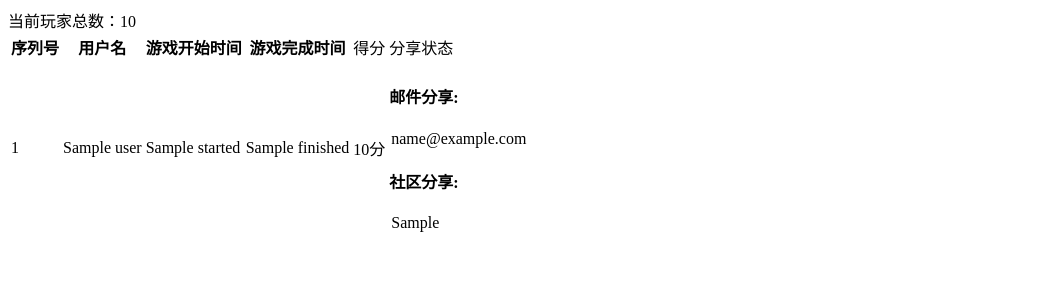
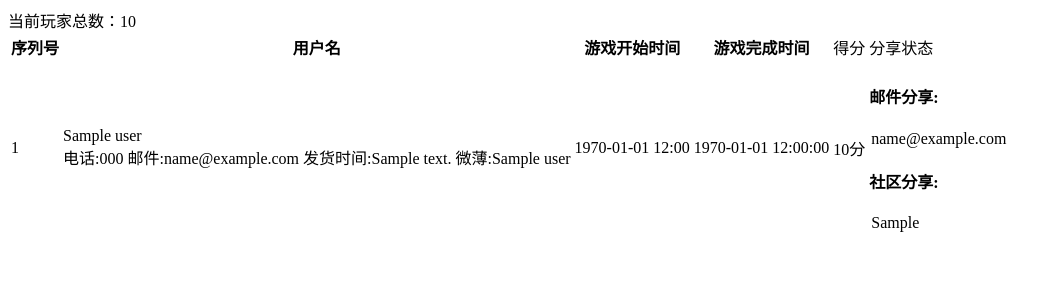
Before and after one commit to jackey/minigame, a CodeIgniter app: template application/views/game_manage.php in a window 1280 px wide. Shown: the top 300 px of the page, without its empty margins (0-1060 px from the left). Run offline with CodeIgniter, Linux system fonts and the light colour scheme; the template is opened without the code that fills it: most values are stand-ins (such as "Sample title", 1, 10 or a date in 2020).

Commit message:
game manage order

```diff
--- a/application/controllers/game.php
+++ b/application/controllers/game.php
@@ -20,6 +20,8 @@ class Game extends CI_Controller {
 		if ($user = $this->_is_login()) {
 			if (in_array($user->name, $admin_users_name)) {
 				//TODO:
+				$this->db->order_by('score', "DESC");
+				$this->db->order_by('finished', "DESC");
 				$query = $this->db->get_where("user_game");
 				$view_data = array(
 					'total' => $query->num_rows(),
--- a/application/views/game_manage.php
+++ b/application/views/game_manage.php
@@ -29,9 +29,23 @@
 				<?php foreach ($rows as $row):?>
 					<tr>
 						<td><?php echo $row->id?></td>
-						<td><?php echo $row->user->name?></td>
-						<td><?php echo $row->started?></td>
-						<td><?php echo $row->finished?></td>
+						<td>
+							<?php echo $row->user->real_name?>
+							<div>
+								<span>电话:</span><span><?php echo $row->user->phone?></span>
+								<span>邮件:</span><span><?php echo $row->user->mail?></span>
+								<span>发货时间:</span><span><?php echo $row->user->delivery_address?></span>
+								<span>微薄:</span><span><?php echo $row->user->weibo_screen_name?></span>
+							</div>
+						</td>
+						<td><?php echo date('Y-m-d h:i' ,$row->started)?></td>
+						<td>
+							<?php if ($row->finished == 0):?>
+								游戏未完成
+							<?php else:?>
+								<?php echo date('Y-m-d h:i:s' ,$row->finished)?>
+							<?php endif;?>
+						</td>
 						<td><?php echo $row->score?>分</td>
 						<td>
 							<div>
```
